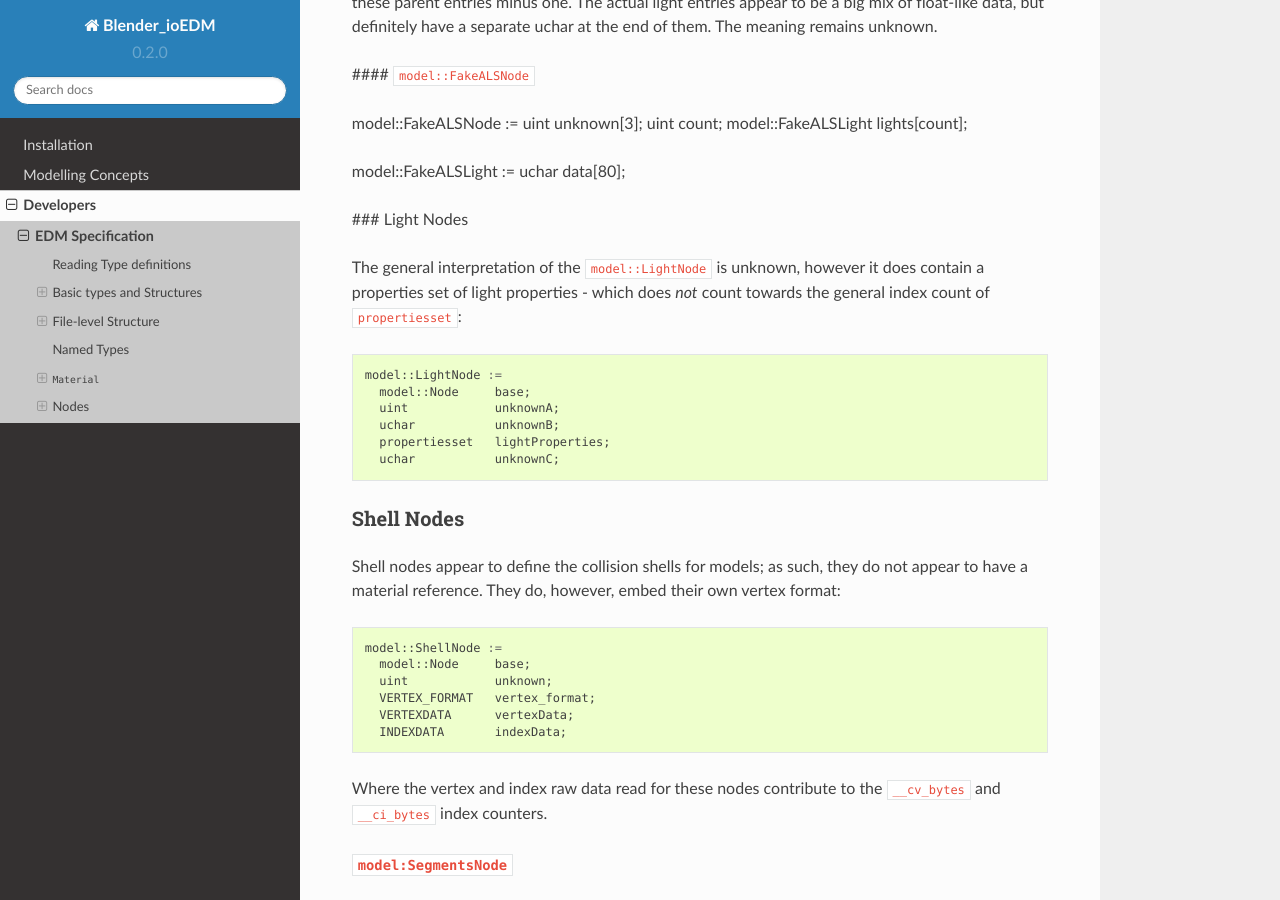
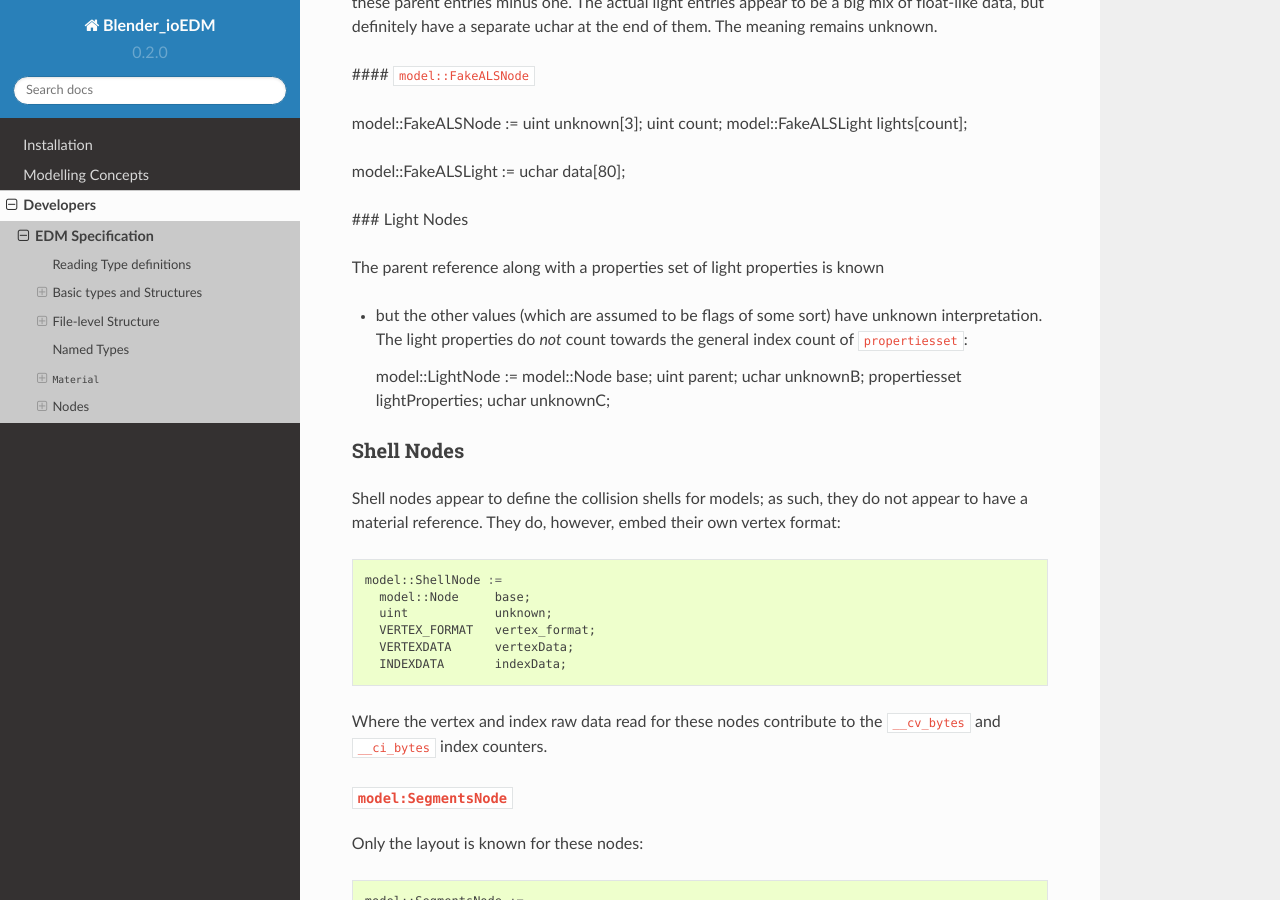
Before and after one commit to ndevenish/Blender_ioEDM, a Sphinx documentation site: the page built from docs/EDM_Specification.md, in a window 1280 px wide and 900 px high, scrolled down 18837 px. Built offline with Sphinx 7.4.7 and the Read the Docs theme 2.0.0, drawn with Linux system fonts in a browser that asks for light colours.

Commit message:
Read and document the lightnode parent property

```diff
--- a/docs/EDM_Specification.md
+++ b/docs/EDM_Specification.md
@@ -933,13 +933,14 @@ uchar at the end of them. The meaning remains unknown.
 
 ### Light Nodes
 
-The general interpretation of the `model::LightNode` is unknown, however it
-does contain a properties set of light properties - which does _not_ count
-towards the general index count of `propertiesset`:
+The parent reference along with a properties set of light properties is known
+- but the other values (which are assumed to be flags of some sort) have
+unknown interpretation. The light properties do *not* count towards the
+general index count of `propertiesset`:
 
     model::LightNode :=
       model::Node     base;
-      uint            unknownA;
+      uint            parent;
       uchar           unknownB;
       propertiesset   lightProperties;
       uchar           unknownC;
```
Also changed, not shown: 2 other files.
